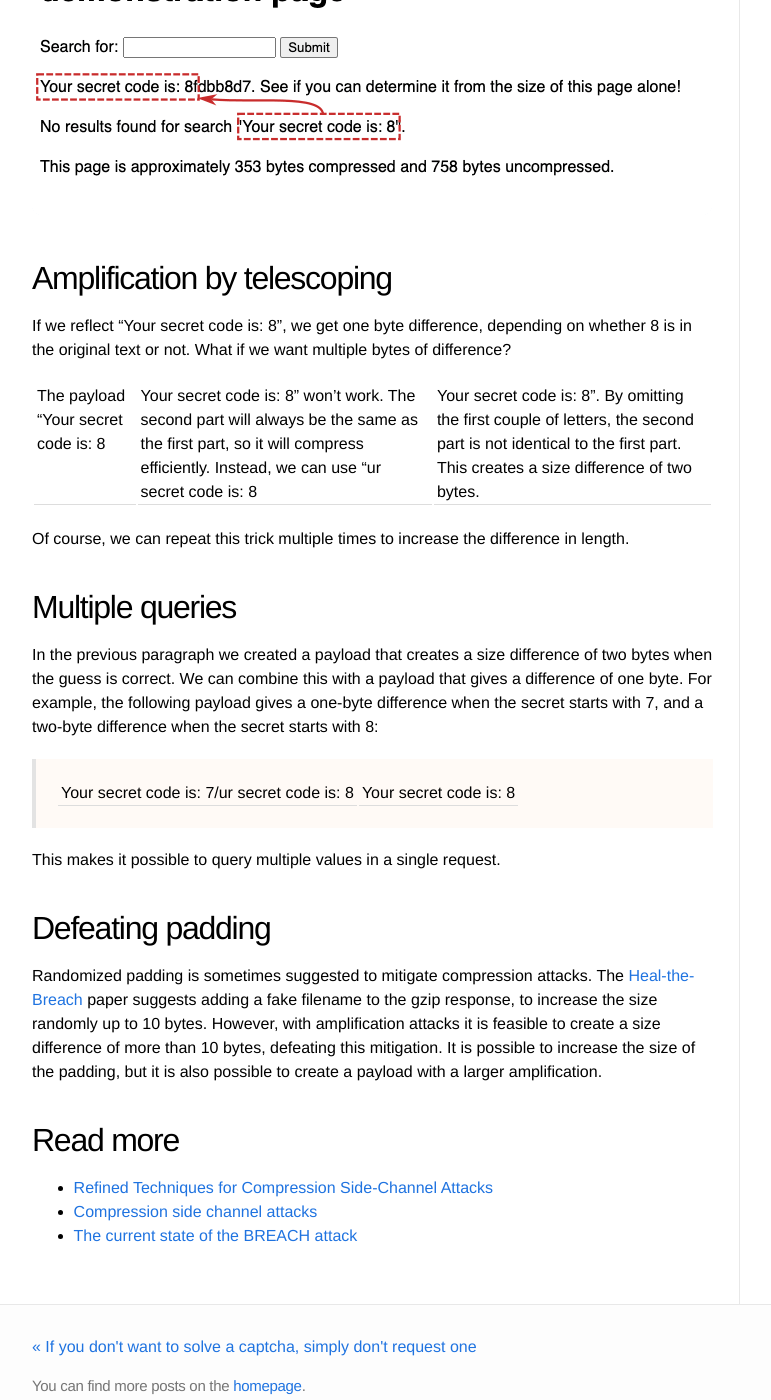
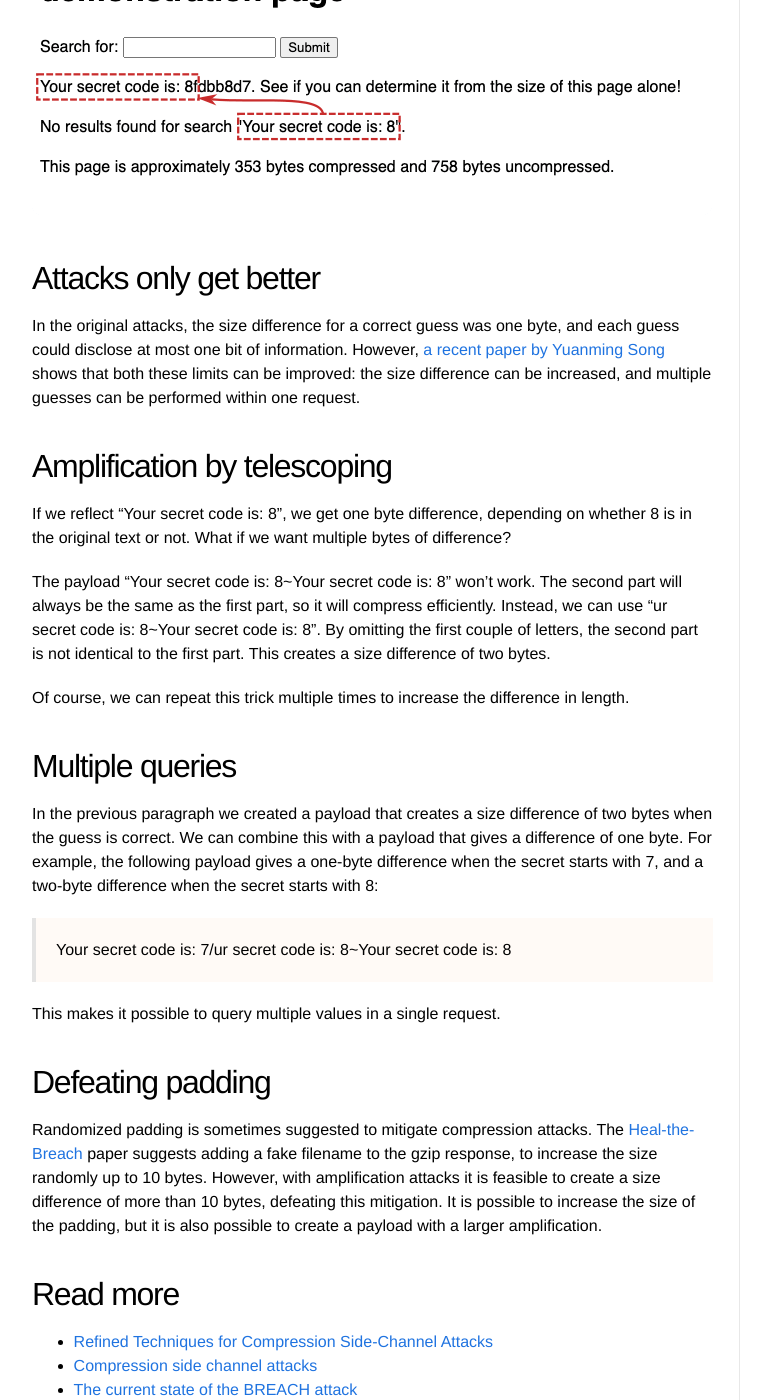
Before and after one commit to Sjord/Sjord.github.io, a Jekyll site: the page built from _posts/2024-10-30-breach-compression-amplification-attacks-against-padding.md, in a window 1280 px wide and 1400 px high, scrolled down 783 px. Shown: the whole window, without its empty margins (108-879 px from the left). Built offline with Jekyll 4.4.1, drawn with Linux system fonts in a browser that asks for light colours; some of the changed text lies outside the part shown.

Commit message:
No tables, link to demo page

```diff
--- a/_posts/2024-10-30-breach-compression-amplification-attacks-against-padding.md
+++ b/_posts/2024-10-30-breach-compression-amplification-attacks-against-padding.md
@@ -5,7 +5,7 @@
 date: 2024-11-13
 ---
 
-With [compression side channel attacks](/2016/08/23/compression-side-channel-attacks/), an attacker can perform guesses for some sensitive content, and see from the response size whether their guess is correct. In the most straightforward attack, the response size decreases by one byte if their guess is correct. However, by using a more advanced and longer payload, the size difference can be increased. Small randomization of the response length is defeated by this attack.
+With [compression side channel attacks](/2016/08/23/compression-side-channel-attacks/) such as [BREACH](/2016/11/07/current-state-of-breach-attack/), an attacker can perform guesses for some sensitive content, and see from the response size whether their guess is correct. In the most straightforward attack, the response size decreases by one byte if their guess is correct. However, by using a more advanced and longer payload, the size difference can be increased. Small randomization of the response length is defeated by this attack.
 
 <!-- Photo source: https://pixabay.com/photos/talk-shout-megaphone-tell-say-man-457540/ -->
 
@@ -13,13 +13,17 @@
 
 In this attack, the attacker can guess some secret on the page by observing the response size. The attacker's input is reflected on the page, and the page compresses better if the attacker's input already is present on the page. So the page size is reduced if the attacker guesses correctly.
 
-![Part of the reflected input and the secret are the same](/images/compression-demo-page2.png)
+[![Part of the reflected input and the secret are the same](/images/compression-demo-page2.png)](https://demo.sjoerdlangkemper.nl/compression.php)
+
+## Attacks only get better
+
+In the original attacks, the size difference for a correct guess was one byte, and each guess could disclose at most one bit of information. However, [a recent paper by Yuanming Song](https://ethz.ch/content/dam/ethz/special-interest/infk/inst-infsec/appliedcrypto/education/theses/masters-thesis_yuanming-song.pdf) shows that both these limits can be improved: the size difference can be increased, and multiple guesses can  be performed within one request.
 
 ## Amplification by telescoping
 
 If we reflect "Your secret code is: 8", we get one byte difference, depending on whether 8 is in the original text or not. What if we want multiple bytes of difference?
 
-The payload "Your secret code is: 8|Your secret code is: 8" won't work. The second part will always be the same as the first part, so it will compress efficiently. Instead, we can use "ur secret code is: 8|Your secret code is: 8". By omitting the first couple of letters, the second part is not identical to the first part. This creates a size difference of two bytes.
+The payload "Your secret code is: 8~Your secret code is: 8" won't work. The second part will always be the same as the first part, so it will compress efficiently. Instead, we can use "ur secret code is: 8~Your secret code is: 8". By omitting the first couple of letters, the second part is not identical to the first part. This creates a size difference of two bytes.
 
 Of course, we can repeat this trick multiple times to increase the difference in length.
 
@@ -27,7 +31,7 @@
 
 In the previous paragraph we created a payload that creates a size difference of two bytes when the guess is correct. We can combine this with a payload that gives a difference of one byte. For example, the following payload gives a one-byte difference when the secret starts with 7, and a two-byte difference when the secret starts with 8:
 
-> Your secret code is: 7/ur secret code is: 8|Your secret code is: 8
+> Your secret code is: 7/ur secret code is: 8~Your secret code is: 8
 
 This makes it possible to query multiple values in a single request.
 
```
Also changed, not shown: other parts of _posts/2024-10-30-breach-compression-amplification-attacks-against-padding.md (+3 -2 lines).
